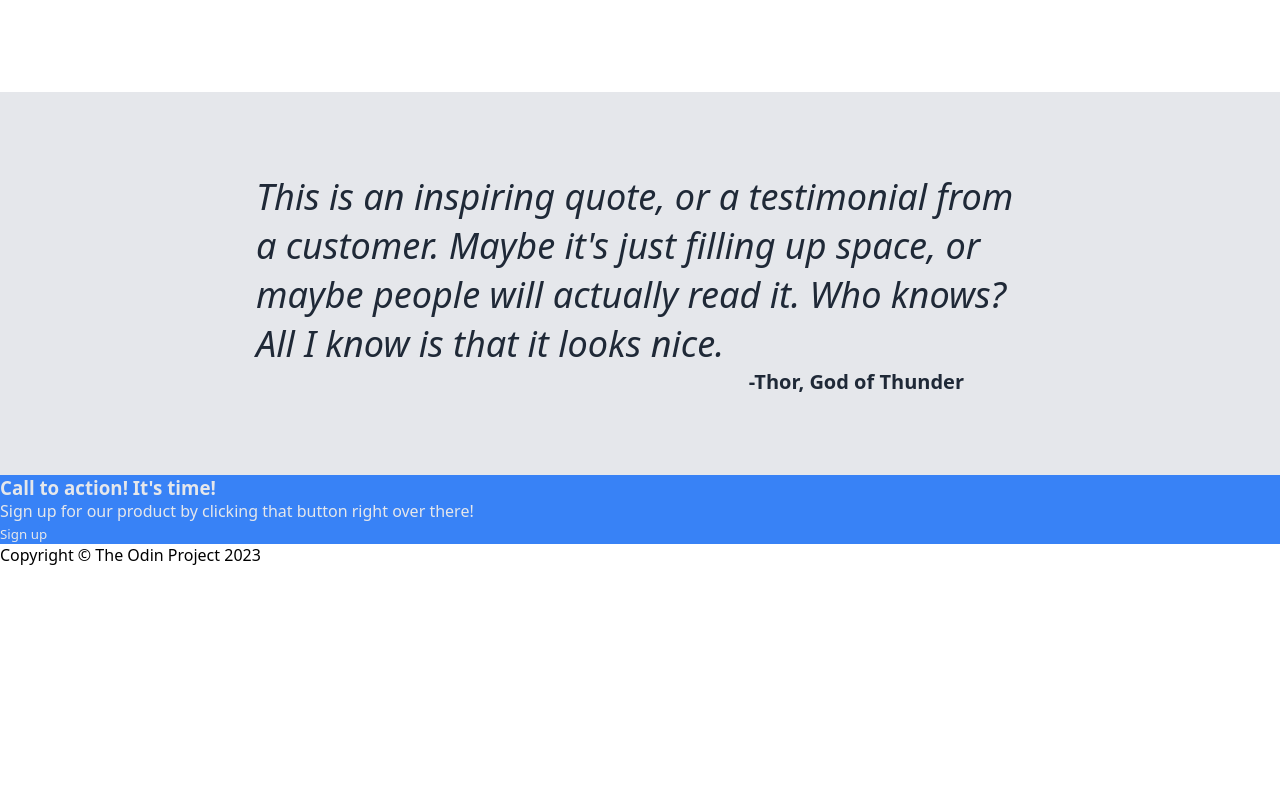
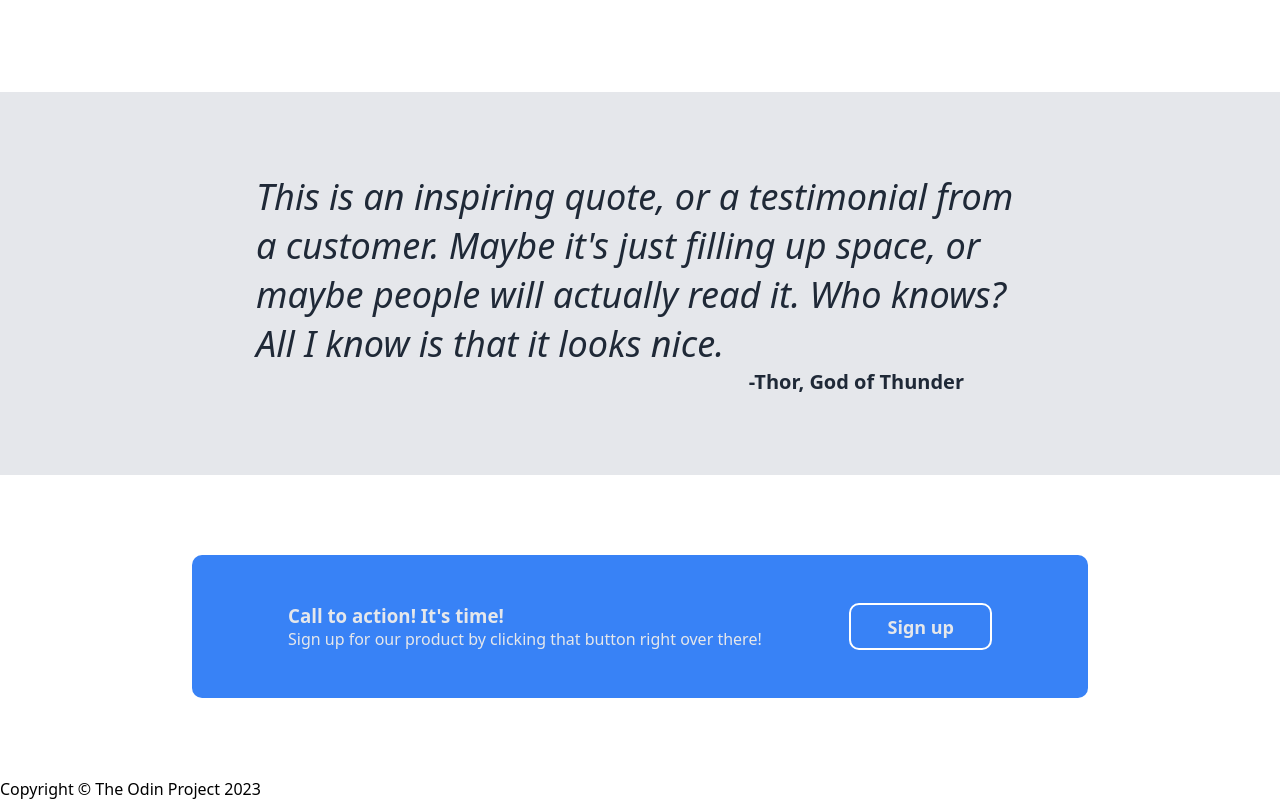
Before and after one commit to andymedina1/Odin_Project-Landing_Page, a plain HTML site: page index.html in a window 1280 px wide. Shown: the part 870-1670 px from the top of the page. Before the commit the page ends 1436 px from the top, so only its background shows below. Drawn offline with Linux system fonts and the light colour scheme.

Commit message:
Finish fourth section

```diff
--- a/styles.css
+++ b/styles.css
@@ -166,3 +166,24 @@ button,
   font-size: 20px;
   padding-right: 3em;
 }
+
+.fourth-section {
+  padding: 5em 0;
+  display: flex;
+  justify-content: center;
+}
+
+.blue-card {
+  border-radius: 10px;
+  padding: 3em 6em;
+  width: 70%;
+  display: flex;
+  justify-content: space-between;
+}
+
+.blue-card>button {
+  border: 2px solid #ffffff;
+  padding: 0 2em;
+  font-size: large;
+  font-weight: bold;
+}
```
Also changed, not shown: 1 other file.
